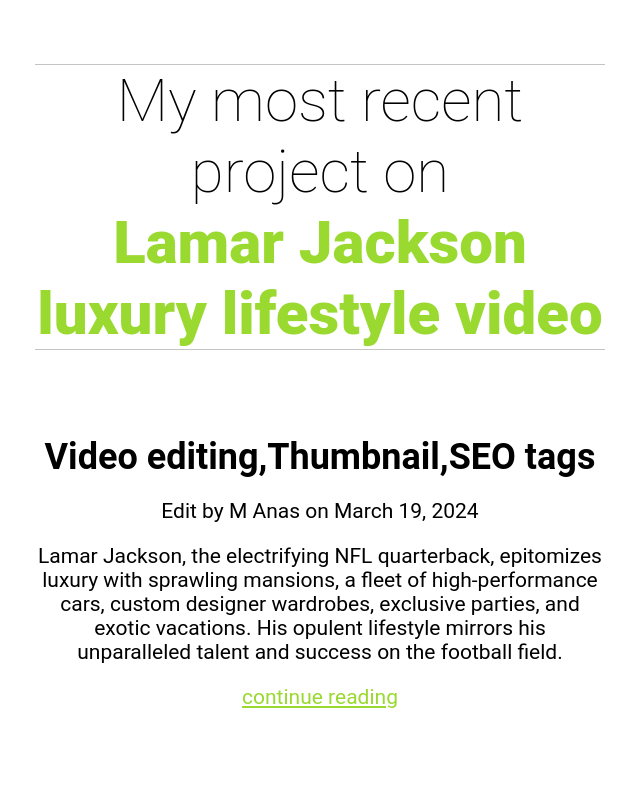
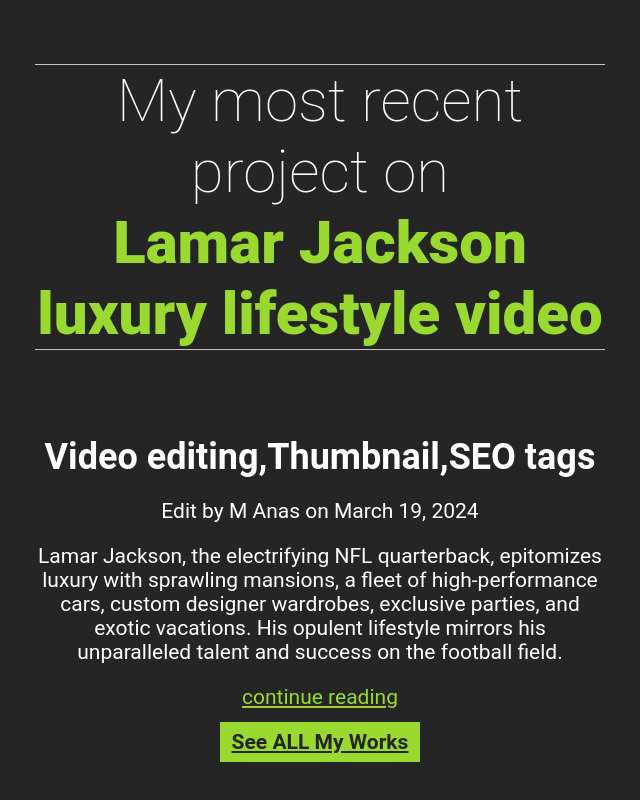
Before and after one commit to anasriaz4043/css-challange, a plain HTML site: page index.html in a window 1280 px wide. Shown: the part 1506-2306 px from the top of the page, without its empty margins (320-960 px from the left). Drawn offline with Linux system fonts and the light colour scheme.

Commit message:
Update index.html

```diff
--- a/index.html
+++ b/index.html
@@ -14,7 +14,7 @@
 
 <body>
 
-    <header class="p-100 header">
+    <header class="bg-black">
         <div class="container">
             <h1>Hello, my name is <span>M Anas</span></h1>
             <img class="img" src="./Anas Riaz.jpg" height="350" alt="Photo of M Anas" />
@@ -26,15 +26,15 @@
             <p>Anas Here. I'm a passionate Video Editor and Content Creator with 4 years+ of experience. I'm a professional expert video creators and animators & providing High Quality Video Creator Services on fiverr and upwork for my customers and help Growing their Business for many over years.I am top rated seller on Upwork and Fiverr.</p>
         </div>
     </section>
-    <article class="p-100 article">
+    <article class="bg-black">
         <div class="container">
             <h2>My most recent project on <span>Lamar Jackson luxury lifestyle video</span></h2>
             <h3>Video editing,Thumbnail,SEO tags</h3>
             <p>Edit by M Anas on March 19, 2024</p>Lamar Jackson, the electrifying NFL quarterback, epitomizes luxury with sprawling mansions, a fleet of high-performance cars, custom designer wardrobes, exclusive parties, and exotic vacations. His opulent lifestyle mirrors his unparalleled talent and success on the football field.
-            <p> <a href="#">continue reading</a></p>
+            <p> <a href="#">continue reading</a>
+            </p>
+            <a class="btn" href="#">See ALL My Works</a>
         </div>
     </article>
-
 </body>
-
 </html>
```
